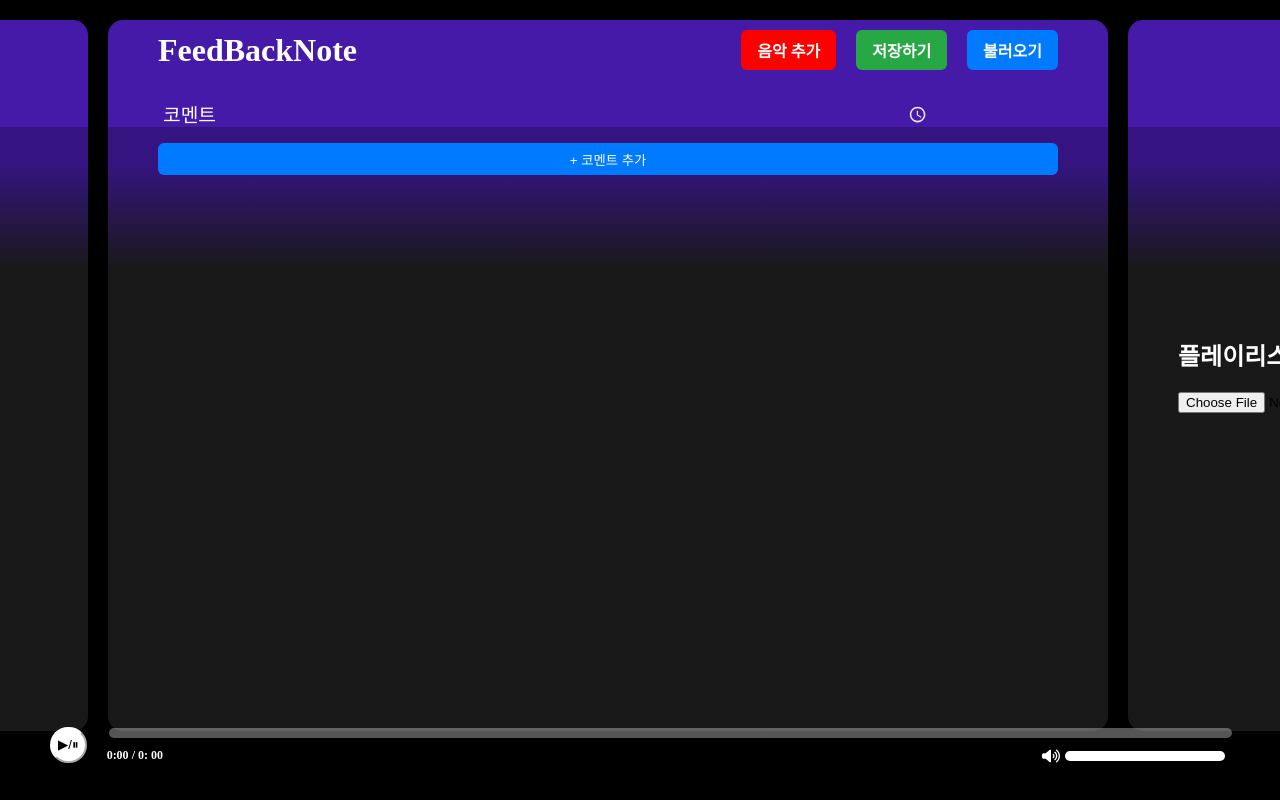
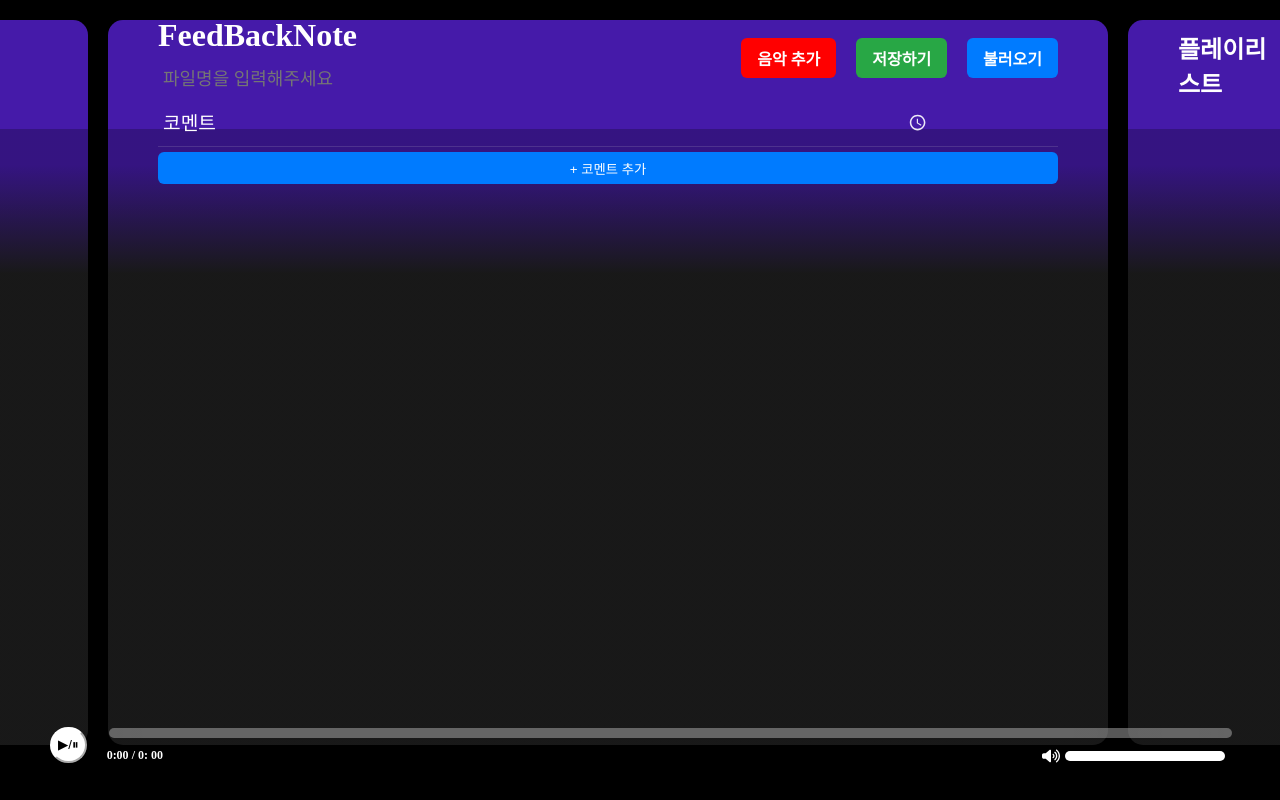
Before and after one commit to Jaek-Kein/FeedBackNote, a React (Vite) app: page / in a window 1280 px wide. Shown: the top 800 px of the page. Built offline with nearby package versions, Linux system fonts and the light colour scheme; a web font is replaced by a local one.

Commit message:
파일 일부 분리, 타이틀 시스템 추가를 통한 파일 이름 지정 기능 추가

```diff
--- /dev/null
+++ b/src/Components/Buttons.tsx
@@ -0,0 +1,105 @@
+import styled from "@emotion/styled";
+import { useMusicStore } from "../store/useMusicStore";
+
+const LoadLabel = styled.label`
+  display: inline-flex;
+  justify-content: center;
+  align-items: center;
+  padding: 0rem 1rem;
+  height: 40px;
+  background-color: #007bff;
+  color: white;
+  border-radius: 0.375rem;
+  cursor: pointer;
+  font-weight: 600;
+  font-size: 1rem;
+`;
+
+const Button = styled.button`
+  padding: 0.4rem 0.8rem;
+  background-color: #007bff;
+  color: white;
+  border: none;
+  border-radius: 0.375rem;
+  cursor: pointer;
+  &:hover {
+    background-color: #0056b3;
+  }
+`;
+
+const SystemButton = styled(Button)`
+  background-color: #28a745;
+  height: 40px;
+  padding: 0rem 1rem;
+  font-weight: 600;
+  font-size: 1rem;
+  display: flex;
+  align-items: center;
+  &:hover {
+    background-color: #1e7e34;
+  }
+`;
+
+interface MusicLoadProps {
+  handleFileChange: (e: React.ChangeEvent<HTMLInputElement>) => void;
+  fileInputRef: React.RefObject<HTMLInputElement | null>;
+}
+
+export function MusicLoadButton({
+  handleFileChange,
+  fileInputRef,
+}: MusicLoadProps) {
+  return (
+    <LoadLabel style={{ backgroundColor: "red" }}>
+      음악 추가
+      <input
+        type="file"
+        accept=".mp3, .wav, .acc, .flac"
+        onChange={handleFileChange}
+        ref={fileInputRef}
+        style={{ display: "none" }}
+      />
+    </LoadLabel>
+  );
+}
+
+interface FnLoadProps {
+  handleFnLoad: (e: React.ChangeEvent<HTMLInputElement>) => void;
+}
+export function FnLoadButton({ handleFnLoad }: FnLoadProps) {
+  return (
+    <LoadLabel>
+      불러오기
+      <input
+        type="file"
+        accept=".fn"
+        onChange={handleFnLoad}
+        style={{ display: "none" }}
+      />
+    </LoadLabel>
+  );
+}
+
+interface CommentProps {
+  audioRef: React.RefObject<HTMLAudioElement | null>;
+}
+
+export function AddCommentButton({ audioRef }: CommentProps) {
+  const { addComment } = useMusicStore();
+  return (
+    <Button
+      onClick={() => addComment(audioRef.current?.currentTime ?? 0)}
+      style={{ marginTop: "5px" }}
+    >
+      + 코멘트 추가
+    </Button>
+  );
+}
+
+interface saveProps {
+    handleSave: () => void;
+}
+
+export function SaveButton({handleSave}:saveProps) {
+  return <SystemButton onClick={handleSave}>저장하기</SystemButton>;
+}
--- a/src/Components/MusicCommentApp.tsx
+++ b/src/Components/MusicCommentApp.tsx
@@ -6,6 +6,12 @@ import { formatTime } from "./Common";
 import { useMusicStore } from "../store/useMusicStore";
 import { IoMdTime } from "react-icons/io";
 import Toast from "./Toast";
+import {
+  AddCommentButton,
+  FnLoadButton,
+  MusicLoadButton,
+  SaveButton,
+} from "./Buttons";
 
 const Container = styled.div`
   width: 1000px;
@@ -30,49 +36,25 @@ const TopBar = styled.div`
   }
 `;
 
-const Title = styled.h1`
+const Title = styled.div`
   font-size: 2rem;
   font-weight: bold;
   color: white;
 `;
 
-const Button = styled.button`
-  padding: 0.4rem 0.8rem;
-  background-color: #007bff;
+const FileTitle = styled.textarea`
+  padding: 10px 5px;
+  background-color: transparent;
   color: white;
+  width: 200%;
+  max-height: 2.5rem;
+  font-size: 18px;
+  word-wrap: break-word;
+  overflow: hidden;
+  resize: none;
   border: none;
-  border-radius: 0.375rem;
-  cursor: pointer;
-  &:hover {
-    background-color: #0056b3;
-  }
-`;
-
-const SystemButton = styled(Button)`
-  background-color: #28a745;
-  height: 40px;
-  padding: 0rem 1rem;
-  font-weight: 600;
-  font-size: 1rem;
-  display: flex;
-  align-items: center;
-  &:hover {
-    background-color: #1e7e34;
-  }
-`;
-
-const LoadLabel = styled.label`
-  display: inline-flex;
-  justify-content: center;
-  align-items: center;
-  padding: 0rem 1rem;
-  height: 40px;
-  background-color: #007bff;
-  color: white;
-  border-radius: 0.375rem;
-  cursor: pointer;
-  font-weight: 600;
-  font-size: 1rem;
+  outline: none;
+  font-family: Pretendard;
 `;
 
 const CommentList = styled.div`
@@ -87,6 +69,7 @@ const CommentShell = styled.div`
   grid-template-columns: 1fr auto auto;
   gap: 20px;
   align-items: center;
+  border-bottom: 1px solid #d3d3d328;
 `;
 
 const Time = styled.div`
@@ -158,12 +141,15 @@ export default function MusicCommentApp({ audioRef }: Props) {
     playlist,
     updateComment,
     deleteComment,
-    addComment,
     addSession,
   } = useMusicStore();
+  const sessionName = useMusicStore((state) =>
+    state.currentIndex !== null ? state.sessions[state.currentIndex]?.name : ""
+  );
+  const updateSessionName = useMusicStore((state) => state.updateSessionName);
 
   const handleFileChange = (e: React.ChangeEvent<HTMLInputElement>) => {
-    const MAX_SIZE = 1 * 1024 * 1024;
+    const MAX_SIZE = 1 * 1024 * 1024 * 1024;
     const file = e.target.files?.[0];
     if (!file) return;
     if (file.size > MAX_SIZE) {
@@ -193,7 +179,8 @@ export default function MusicCommentApp({ audioRef }: Props) {
     const url = URL.createObjectURL(blob);
     const a = document.createElement("a");
     a.href = url;
-    a.download = "music_comments.fn";
+    const cleanFileName = sessionName.replace(/\.[^/.]+$/, "");
+    a.download = (cleanFileName || "music_comments") + ".fn";
     a.click();
     URL.revokeObjectURL(url);
   };
@@ -239,43 +226,26 @@ export default function MusicCommentApp({ audioRef }: Props) {
     <>
       <Container>
         <TopBar>
-          <Title>FeedBackNote</Title>
+          <div>
+            <Title>FeedBackNote</Title>
+            <FileTitle
+              placeholder="파일명을 입력해주세요"
+              maxLength={25}
+              value={sessionName}
+              onChange={(e) => updateSessionName(e.target.value)}
+            />
+          </div>
           <Buttons>
-            <LoadLabel style={{ backgroundColor: "red" }}>
-              음악 추가
-              <input
-                type="file"
-                accept=".mp3, .wav, .acc, .flac"
-                onChange={handleFileChange}
-                ref={fileInputRef}
-                style={{ display: "none" }}
-              />
-            </LoadLabel>
-            <SystemButton onClick={handleSave}>저장하기</SystemButton>
-            <LoadLabel>
-              불러오기
-              <input
-                type="file"
-                accept=".fn"
-                onChange={handleLoad}
-                style={{ display: "none" }}
-              />
-            </LoadLabel>
+            <MusicLoadButton
+              handleFileChange={handleFileChange}
+              fileInputRef={fileInputRef}
+            />
+            <SaveButton handleSave={handleSave} />
+            <FnLoadButton handleFnLoad={handleLoad} />
           </Buttons>
         </TopBar>
 
-        {audioSrc && (
-          <audio
-            key={audioSrc}
-            ref={audioRef}
-            src={audioSrc}
-            style={{
-              width: "100%",
-              marginTop: "1rem",
-              marginBottom: "1rem",
-            }}
-          />
-        )}
+        {audioSrc && <audio key={audioSrc} ref={audioRef} src={audioSrc} />}
 
         <CommentList>
           <CommentShell style={{ fontSize: "1.2rem" }}>
@@ -301,12 +271,7 @@ export default function MusicCommentApp({ audioRef }: Props) {
               </CommentShell>
             ))}
           </CommentContainer>
-          <Button
-            onClick={() => addComment(audioRef.current?.currentTime ?? 0)}
-            style={{ marginTop: "5px" }}
-          >
-            + 코멘트 추가
-          </Button>
+          <AddCommentButton audioRef={audioRef} />
         </CommentList>
       </Container>
 
--- a/src/Components/PlayList.tsx
+++ b/src/Components/PlayList.tsx
@@ -10,14 +10,26 @@ const Wrapper = styled.div`
 const Title = styled.h2`
   color: white;
 `;
+const MusicList = styled.ul`
+  height: 600px;
+  overflow-y: scroll;
 
+  &::-webkit-scrollbar {
+    width: 8px;
+    background: transparent;
+  }
+  &::-webkit-scrollbar-thumb {
+    background: #ffffff25;
+    border-radius: 20px;
+  }
+`;
 const MusicWrapper = styled.div`
   display: grid;
   grid-template-columns: auto 1fr;
   color: white;
   gap: 20px;
-    box-sizing: border-box;;
-    border-bottom: 2px solid #ffffff42 ;
+  box-sizing: border-box;
+  border-bottom: 2px solid #ffffff42;
   margin-bottom: 2.5px;
   padding-bottom: 2.5px;
 `;
@@ -40,8 +52,29 @@ const MusicAuthor = styled.div`
   font-size: 14px;
 `;
 
+const LoadLabel = styled.label`
+  display: inline-flex;
+  justify-content: center;
+  align-items: center;
+  padding: 0rem 1rem;
+  height: 40px;
+  background-color: #007bff;
+  color: white;
+  border-radius: 0.375rem;
+  cursor: pointer;
+  font-weight: 600;
+  font-size: 1rem;
+`;
+
+const TitleBar = styled.div`
+  display: flex;
+  flex-direction: row;
+  justify-content: space-between;
+  align-items: center;
+`;
+
 interface Props {
-    audioRef: React.RefObject<HTMLAudioElement | null>
+  audioRef: React.RefObject<HTMLAudioElement | null>;
 }
 
 export default function Playlist({ audioRef }: Props) {
@@ -61,16 +94,25 @@ export default function Playlist({ audioRef }: Props) {
   };
 
   const PlaylistClickHandler = (time: number) => {
-        if(!audioRef.current) return;
-        audioRef.current.currentTime = time
-    }
+    if (!audioRef.current) return;
+    audioRef.current.currentTime = time;
+  };
 
   return (
     <Wrapper>
+      <TitleBar>
         <Title>플레이리스트</Title>
-            <input type="file" accept=".cue" onChange={handleCueUpload} />
-
-            <ul style={{ marginTop: "20px" }}>
+        <LoadLabel>
+          세트리 불러오기
+          <input
+            type="file"
+            accept=".cue"
+            onChange={handleCueUpload}
+            style={{ display: "none" }}
+          />
+        </LoadLabel>
+      </TitleBar>
+      <MusicList style={{ marginTop: "20px" }}>
         {playlist.map((track, index) => (
           <MusicWrapper onClick={() => PlaylistClickHandler(track.time)}>
             <MusicIndex>{index + 1}</MusicIndex>
@@ -80,7 +122,7 @@ export default function Playlist({ audioRef }: Props) {
             </MusicInfo>
           </MusicWrapper>
         ))}
-            </ul>
+      </MusicList>
     </Wrapper>
   );
 }
--- a/src/store/useMusicStore.ts
+++ b/src/store/useMusicStore.ts
@@ -34,6 +34,8 @@ interface MusicStore {
   deleteComment: (index: number) => void;
   addComment: (time: number) => void;
   setPlaylist: (playlist: Track[]) => void;
+  updateSessionName: (name: string) => void;
+  getSessionName: () => string;
 }
 
 export const useMusicStore = create<MusicStore>((set, get) => ({
@@ -85,4 +87,26 @@ export const useMusicStore = create<MusicStore>((set, get) => ({
     })),
 
   setPlaylist: (playlist) => set({ playlist }),
+
+  updateSessionName: (name: string) =>
+  set((state) => {
+    const { currentIndex, sessions } = state;
+    if (currentIndex === null) return {};
+
+    const updatedSessions = [...sessions];
+    updatedSessions[currentIndex] = {
+      ...updatedSessions[currentIndex],
+      name,
+    };
+
+    return {
+      sessions: updatedSessions,
+    };
+  }),
+
+  getSessionName: () => {
+  const { currentIndex, sessions } = get();
+  if (currentIndex === null) return "";
+  return sessions[currentIndex]?.name || "";
+},
 }));
```
Also changed, not shown: src/Components/Common.ts (line endings or trailing spaces). Lines whose indentation alone changed are shown as unchanged.
